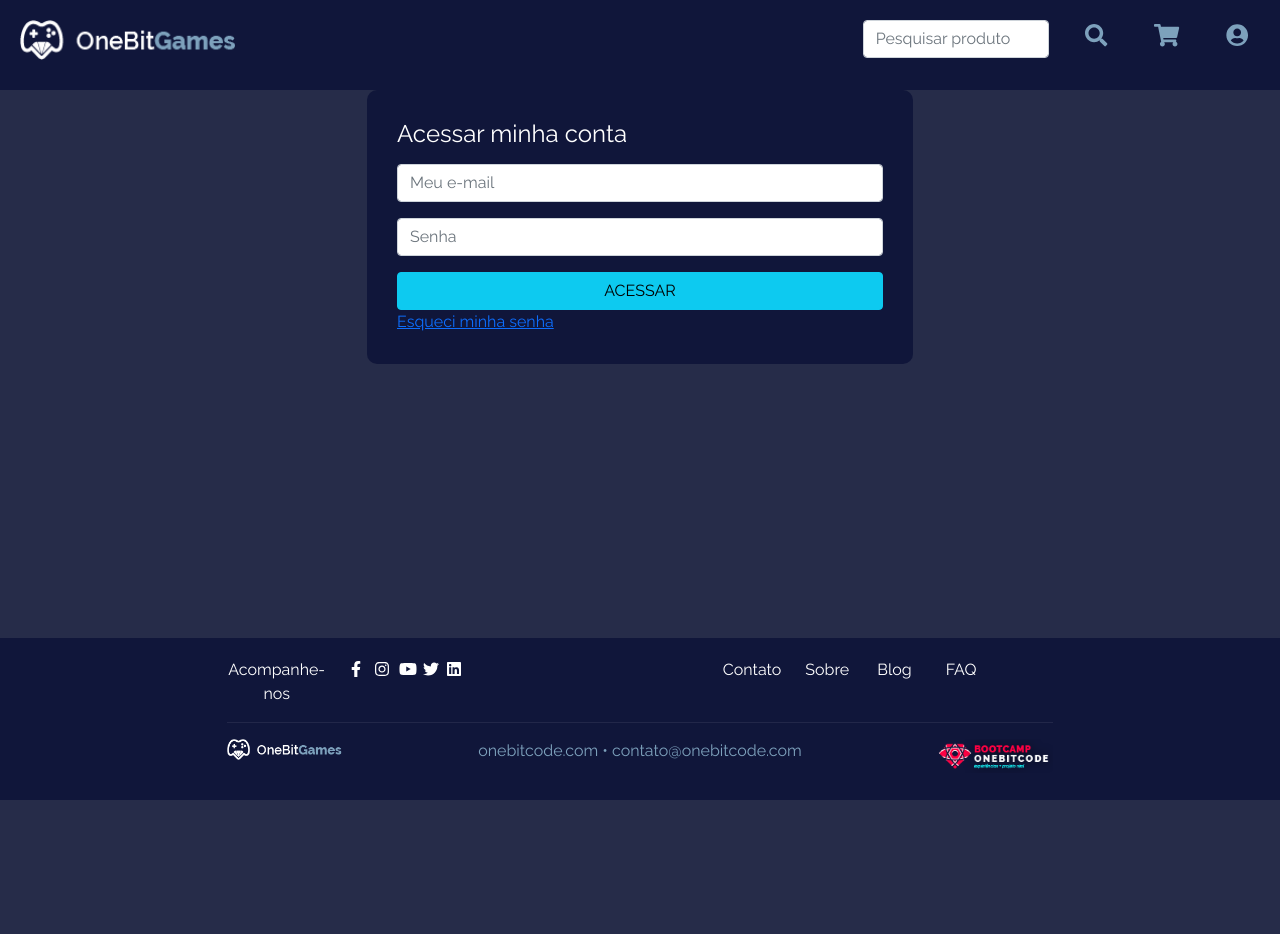
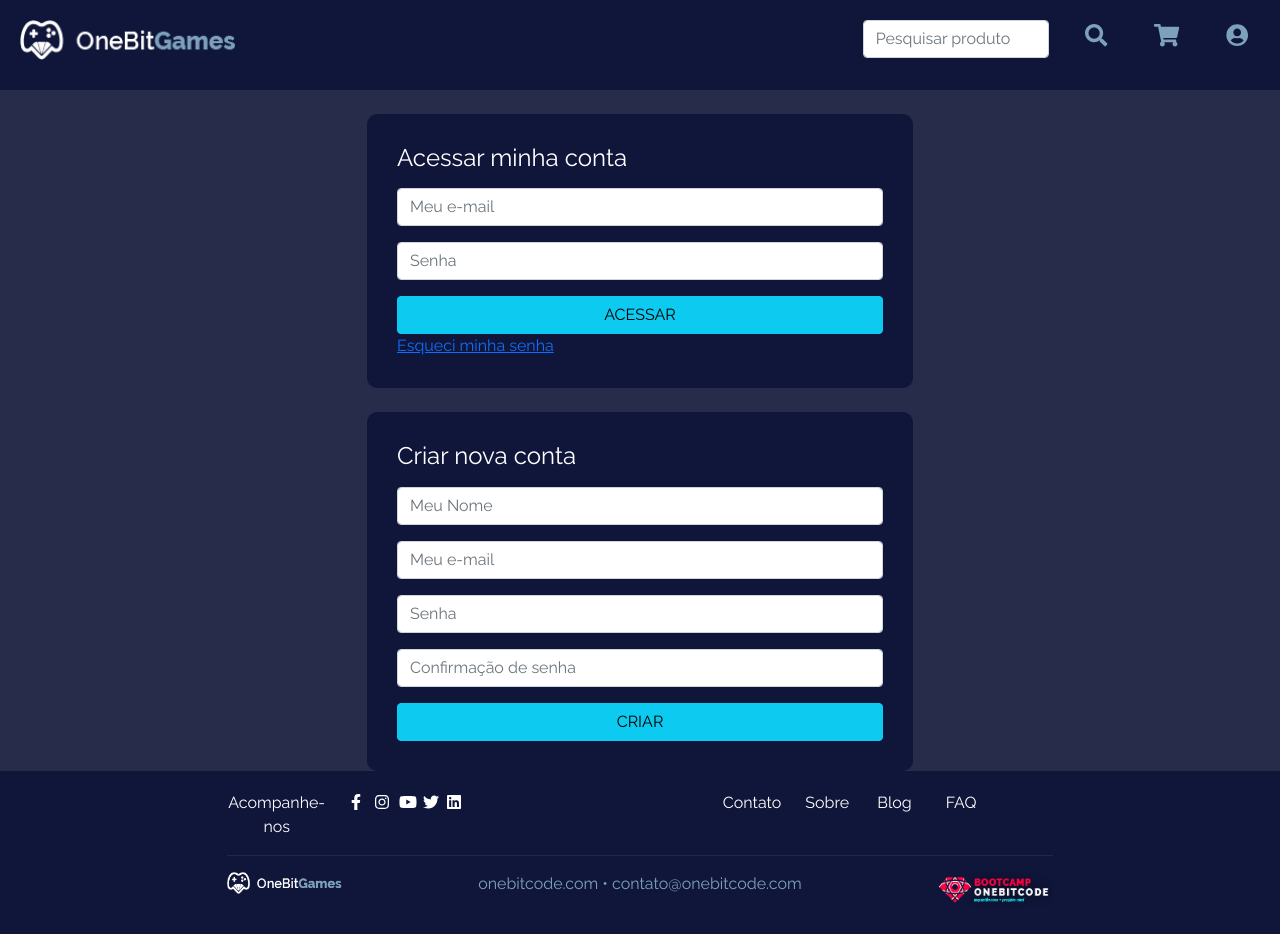
Before and after one commit to derikbf/React-ecommerce-web, a Next.js app: page /Auth/Login in a window 1280 px wide. Before the commit the page ends 800 px from the top, so only its background shows below. Built offline with nearby package versions, Linux system fonts and the light colour scheme.

Commit message:
inserted signupform in Main component

```diff
--- a/pages/Auth/Login/index.tsx
+++ b/pages/Auth/Login/index.tsx
@@ -1,12 +1,16 @@
 import React from 'react';
 import MainComponent from '../../../components/shared/MainComponent';
 import LoginForm from '../../../components/LoginForm';
-
+import SignUpForm from '../../../components/SignUpForm';
 
 const Login: React.FC = () => {
   return (
     <MainComponent>
+      <br />
       <LoginForm titlePhrase="Acessar minha conta" buttonPhrase="ACESSAR" />
+      <br />
+
+      <SignUpForm titlePhrase="Criar nova conta" buttonPhrase="CRIAR" />
     </MainComponent>
   )
 }
```
